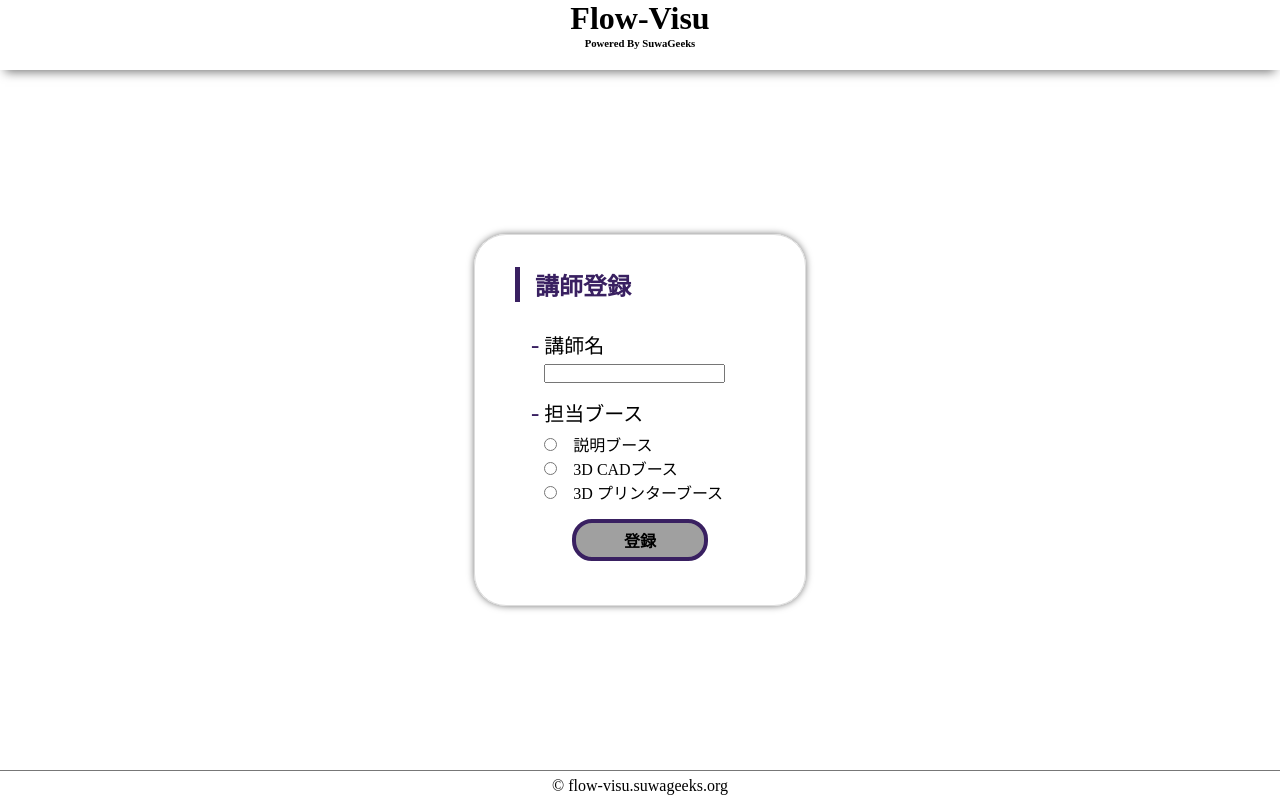
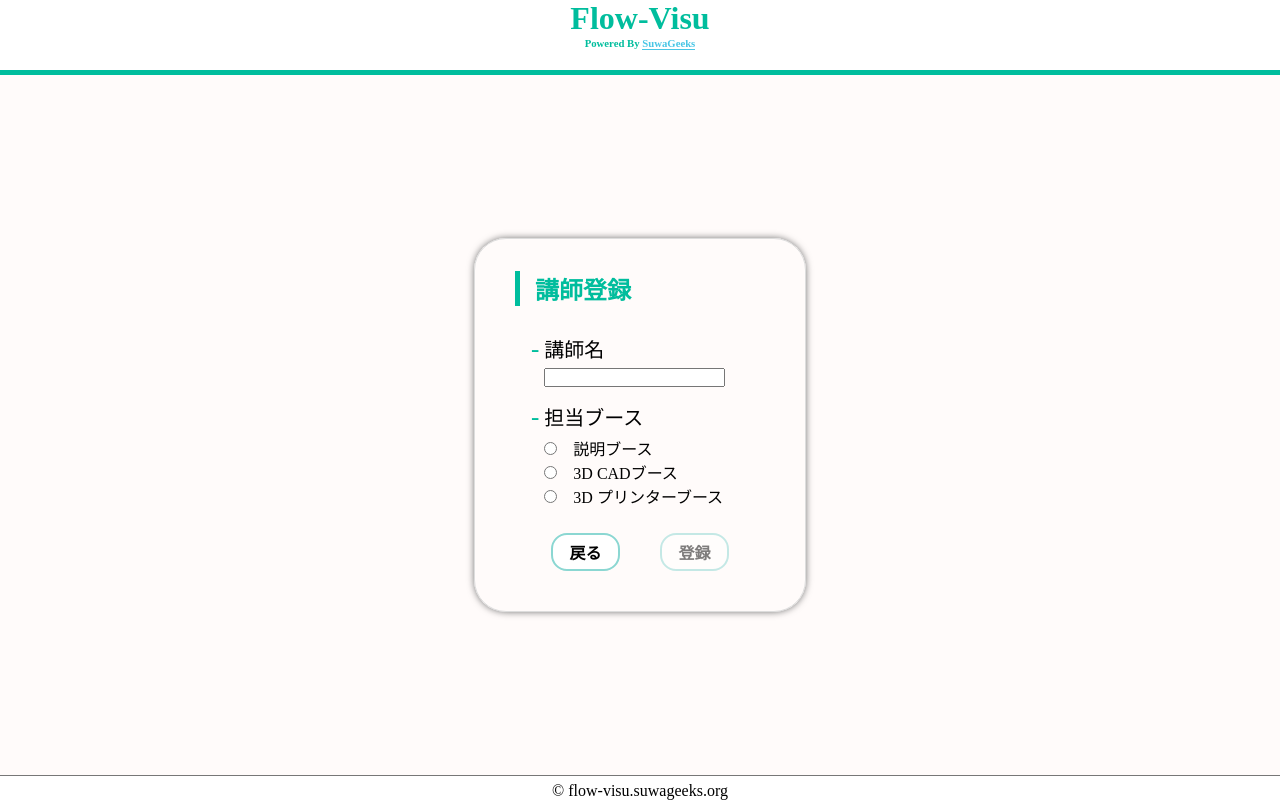
Before and after one commit to SuwaGeeks/Flow-Visu-Front, a Nuxt app in the folder FlowVisu/: page /setting in a window 1280 px wide. Built offline with nearby package versions, Linux system fonts and the light colour scheme; what vue3-qr-reader would draw is missing.

Commit message:
update: デザインの変更

```diff
--- a/FlowVisu/app.vue
+++ b/FlowVisu/app.vue
@@ -5,7 +5,7 @@
         Flow-Visu
       </h1>
       <h6>
-        Powered By SuwaGeeks
+        Powered By <a href='https://suwageeks.org'>SuwaGeeks</a>
       </h6>
     </header>
     <main>
@@ -41,11 +41,19 @@ a {
 header {
   height: 70px;
   text-align: center;
-  box-shadow: 0px 7px 10px -5px #777777;
+  border-bottom: solid 5px #00BD9D;
+  color: #00BD9D;
+  z-index: 99;
+}
+header a {
+  color: #49C6E5;
+  border-bottom: solid 1px #49C6E5;
 }
 
 main {
   height: calc(100vh - 100px);
+  background-color: #fffbfa;
+  z-index: 9;
 }
 
 footer {
@@ -54,5 +62,6 @@ footer {
   display: flex;
   align-items: center;
   justify-content: center;
+  z-index: 99;
 }
 </style>
--- a/FlowVisu/pages/scan.vue
+++ b/FlowVisu/pages/scan.vue
@@ -33,6 +33,9 @@
       <qr-stream @decode='onDecode'>
       </qr-stream>
     </div>
+    <router-link to='/' class='btn'>
+      戻る
+    </router-link>
   </div>
 </template>
 
@@ -64,6 +67,7 @@ const onDecode = async (data) => {
     const resB = await JSON.parse(text)
     alert(resB)
   } catch(e) {
+    alert(e)
   }
 }
 </script>
@@ -89,11 +93,11 @@ const onDecode = async (data) => {
 .card-title {
   margin-bottom: 5px;
   padding-left: 15px;
-  border-left: solid 5px #392061;
-  color: #392061;
+  border-left: solid 5px #00BD9D;
+  color: #00BD9D;
 }
 .card-body {
-  padding: 0.5em 1em;
+  padding-left: 1em;
 }
 .card-body label {
   display: block;
@@ -113,7 +117,7 @@ const onDecode = async (data) => {
 }
 .field label:before {
   content: '-';
-  color: #392061;
+  color: #00BD9D;
   font-size: 1.25em;
   margin-bottom: 5px;
 }
@@ -160,4 +164,25 @@ const onDecode = async (data) => {
 .card {
   margin-top: 30px;
 }
+
+.btn {
+  display: inline-block;
+  font-weight: bold;
+  text-align: center;
+  padding: 0.3em 3em;
+  margin-top: 25px;
+  border-radius: 1em;
+  border: solid 2px #8BD7D2;
+  background-color: #fff;
+  cursor: pointer;
+  position: relative;
+  overflow: hidden;
+  transition: background-color ease 0.2s, color ease 0.2s;
+}
+
+.btn:hover {
+  color: #FFFFFF;
+  background-color: #8BD7D2;
+  transition: background-color ease 0.2s, color ease 0.2s;
+}
 </style>
--- a/FlowVisu/pages/setting.vue
+++ b/FlowVisu/pages/setting.vue
@@ -22,6 +22,9 @@
           </ul>
         </div>
         <div class='action-field'>
+          <router-link to='/' class='btn'>
+            戻る
+          </router-link>
           <div :class='isValidField ? "btn" : "btn disabled"' @click='login'>
             登録
           </div>
@@ -69,8 +72,8 @@ const login = () => {
 .card-title {
   margin-bottom: 5px;
   padding-left: 15px;
-  border-left: solid 5px #392061;
-  color: #392061;
+  border-left: solid 5px #00BD9D;
+  color: #00BD9D;
 }
 .card-body {
   padding: 0.5em 1em;
@@ -93,44 +96,35 @@ const login = () => {
 }
 .field label:before {
   content: '-';
-  color: #392061;
+  color: #00BD9D;
   font-size: 1.25em;
   margin-bottom: 5px;
 }
 
+.action-field {
+  display: flex;
+  flex-direction: row;
+  justify-content: space-around;
+}
 .btn {
   display: inline-block;
   font-weight: bold;
   text-align: center;
-  padding: 0.3em 3em;
-  border-radius: 20px;
-  border: solid 4px #392061;
+  padding: 0.3em 1em;
+  margin-top: 10px;
+  border-radius: 1em;
+  border: solid 2px #8BD7D2;
+  background-color: #fff;
   cursor: pointer;
   position: relative;
   overflow: hidden;
-  transition: color ease 0.25s;
-}
-
-.btn:after {
-  position: absolute;
-  content: '';
-  display: inline-block;
-  background-color: #392061;
-  width: 100%;
-  height: 100%;
-  top: 0;
-  left: -100%;
-  transition: left ease 0.25s;
-  z-index: -1;
+  transition: background-color ease 0.2s, color ease 0.2s;
 }
 
 .btn:hover {
   color: #FFFFFF;
-  transition: color ease 0.3s;
-}
-.btn:hover:after {
-  left: 0;
-  transition: left ease 0.3s;
+  background-color: #8BD7D2;
+  transition: background-color ease 0.2s, color ease 0.2s;
 }
 
 .action-field {
@@ -138,10 +132,10 @@ const login = () => {
 }
 
 .disabled {
-  background-color: #a0a0a0;
+  opacity: 0.5;
 }
 .disabled:hover {
-  background-color: #a0a0a0;
-  color: #000000;
+  color: #000;
+  background-color: #fff;
 }
 </style>
```
